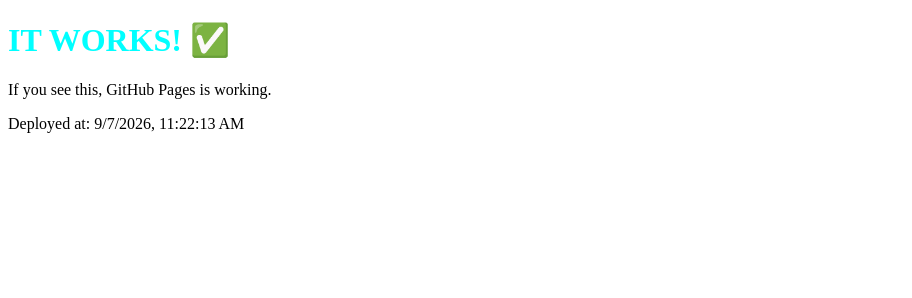
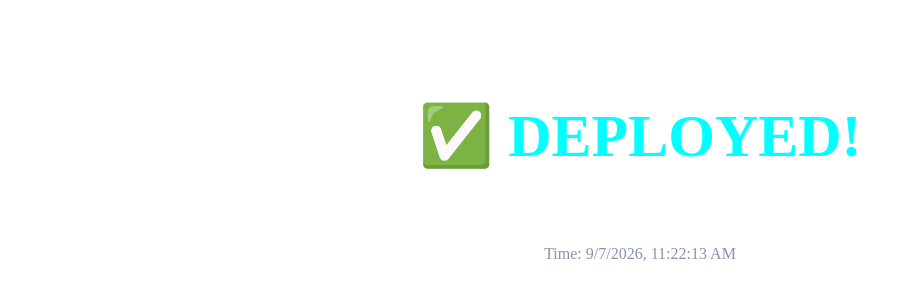
Before and after one commit to zppaclibar-ops/Tech_WEEK-2026, a plain HTML site: page index.html in a window 1280 px wide. Shown: the whole page, without its empty margins (0-912 px from the left). Drawn offline with Linux system fonts and the light colour scheme.

Commit message:
"Test deploy"

```diff
--- a/index.html
+++ b/index.html
@@ -1,12 +1,12 @@
 <!DOCTYPE html>
 <html>
-<head><title>Test</title></head>
+<head><title>TEST</title></head>
 <body>
-    <h1 style="color:cyan;">IT WORKS! ✅</h1>
-    <p>If you see this, GitHub Pages is working.</p>
-    <p>Deployed at: <span id="time"></span></p>
+    <h1 style="color:cyan; font-size:60px; text-align:center; margin-top:100px;">✅ DEPLOYED!</h1>
+    <p style="text-align:center; color:white;">If you see this, GitHub is working.</p>
+    <p style="text-align:center; color:#8892b0;">Time: <span id="t"></span></p>
     <script>
-        document.getElementById('time').textContent = new Date().toLocaleString();
+        document.getElementById('t').textContent = new Date().toLocaleString();
     </script>
 </body>
 </html>
```
